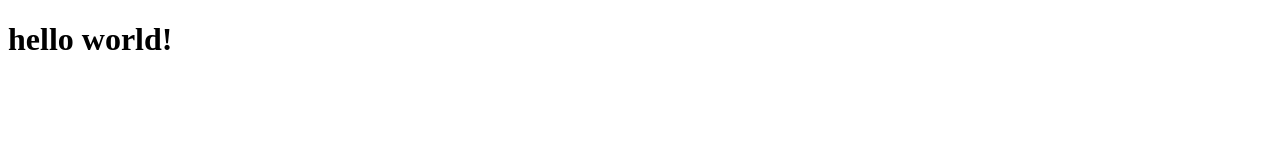
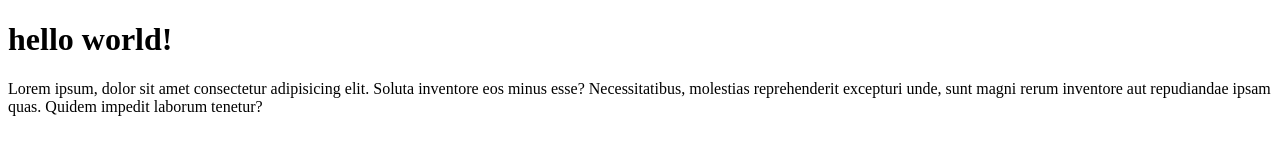
Before and after one commit to FalahRafif/fr-git-test, a plain HTML site: page index.html in a window 1280 px wide. Drawn offline with Linux system fonts and the light colour scheme.

Commit message:
menambahkan paragraf

```diff
--- a/index.html
+++ b/index.html
@@ -8,5 +8,6 @@
 </head>
 <body>
     <h1>hello world!</h1>
+    <p>Lorem ipsum, dolor sit amet consectetur adipisicing elit. Soluta inventore eos minus esse? Necessitatibus, molestias reprehenderit excepturi unde, sunt magni rerum inventore aut repudiandae ipsam quas. Quidem impedit laborum tenetur?</p>
 </body>
 </html>
```
